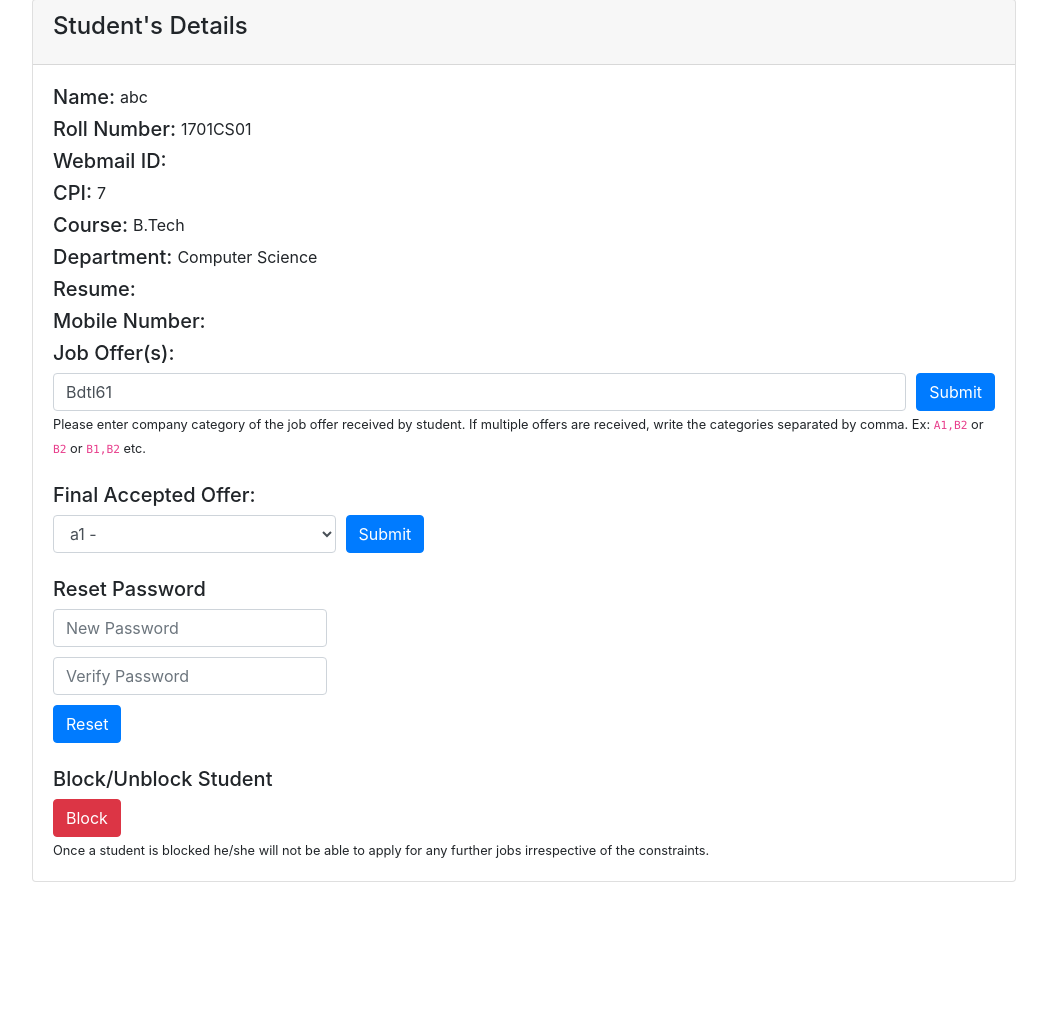
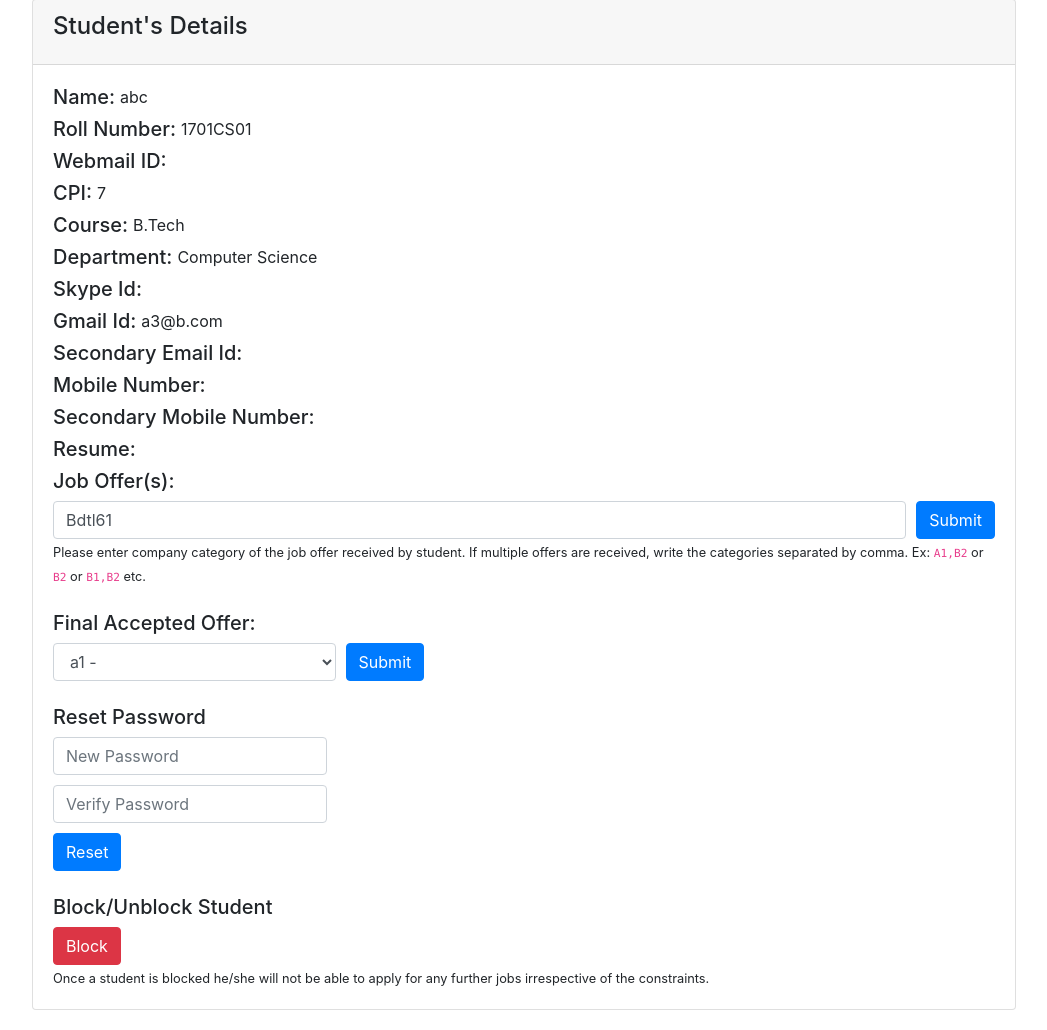
Before and after one commit to The-3-Musketeers/TPC-management-app, a PHP site: page /admin/student.php?roll=1701CS01 in a window 1280 px wide. Shown: the part 221-1251 px from the top of the page, without its empty margins (116-1163 px from the left). Before the commit the page ends 1103 px from the top, so only its background shows below. Run offline with PHP 8.4, Linux system fonts and the light colour scheme; the visitor is signed in with stand-in values (Sample User, id 1); data comes from the database, SQL or seed files in the repository; data that the repository does not hold is empty; a stand-in replaces the project's code that opens the database connection; some libraries are stand-ins or nearby versions.

Commit message:
Add missing fields in student profile

```diff
--- a/TPC_DB.sql
+++ b/TPC_DB.sql
@@ -41,9 +41,11 @@ CREATE TABLE `students_data` (
   `resume_url` varchar(256) DEFAULT NULL,
   `resume_file` varchar(256) DEFAULT NULL,
   `mobile_number` varchar(16) DEFAULT NULL,
+  `secondary_mobile_number` varchar(16) DEFAULT NULL,
   `job_offers` varchar(32) DEFAULT NULL,
   `skype_Id` varchar(255) DEFAULT NULL,
   `gmail_Id` varchar(255) DEFAULT NULL,
+  `secondary_email_Id` varchar(255) DEFAULT NULL,
   `emergency_number` varchar(16) DEFAULT NULL,
   `year_of_enroll` year(4) NOT NULL,
   `final_accepted_offer` varchar(8) DEFAULT NULL,
--- a/admin/student.php
+++ b/admin/student.php
@@ -138,8 +138,12 @@
       $course = $degree_branch['d_name'];
     }
 
+    $skype = $row2["skype_Id"];
+    $gmail = $row2["gmail_Id"];
+    $secondary_email = $row2["secondary_email_Id"];
     $resume_url = $row2["resume_url"];
     $mobile_number = $row2["mobile_number"];
+    $secondary_mobile_number = $row2["secondary_mobile_number"];
     $job_offers = $row2["job_offers"];
     $final_accepted_offer = $row2["final_accepted_offer"];
     if($final_accepted_offer){
@@ -172,11 +176,15 @@
           <div style="display:flex;"><h5>CPI:</h5> <div style="padding-left: 5px;"><?php echo $current_cpi; ?></div></div>
           <div style="display:flex;"><h5>Course:</h5> <div style="padding-left: 5px;"><?php echo $course; ?></div></div>
           <div style="display:flex;"><h5>Department:</h5> <div style="padding-left: 5px;"><?php echo $department; ?></div></div>
+          <div style="display:flex;"><h5>Skype Id:</h5> <div style="padding-left: 5px;"><?php echo $skype; ?></div></div>
+          <div style="display:flex;"><h5>Gmail Id:</h5> <div style="padding-left: 5px;"><?php echo $gmail; ?></div></div>
+          <div style="display:flex;"><h5>Secondary Email Id:</h5> <div style="padding-left: 5px;"><?php echo $secondary_email; ?></div></div>
+          <div style="display:flex;"><h5>Mobile Number:</h5> <div style="padding-left: 5px;"><?php echo $mobile_number; ?></div></div>
+          <div style="display:flex;"><h5>Secondary Mobile Number:</h5> <div style="padding-left: 5px;"><?php echo $secondary_mobile_number; ?></div></div>
           <div style="display:flex;">
             <h5>Resume:</h5> <a href="<?php echo $resume_url;?>" target="_blank">
             <div style="padding-left: 5px;"><?php echo $resume_url; ?></a></div>
           </div>
-          <div style="display:flex;"><h5>Mobile Number:</h5> <div style="padding-left: 5px;"><?php echo $mobile_number; ?></div></div>
           <div style="display:flex;">
             <form action="<?php echo $_SERVER['PHP_SELF'] . "?roll=" . $roll_number; ?>" method="post" enctype="multipart/form-data">
               <div class="form-group" style="margin-bottom:0">
```
Also changed, not shown: student/profile.php (+21 -6 lines).
